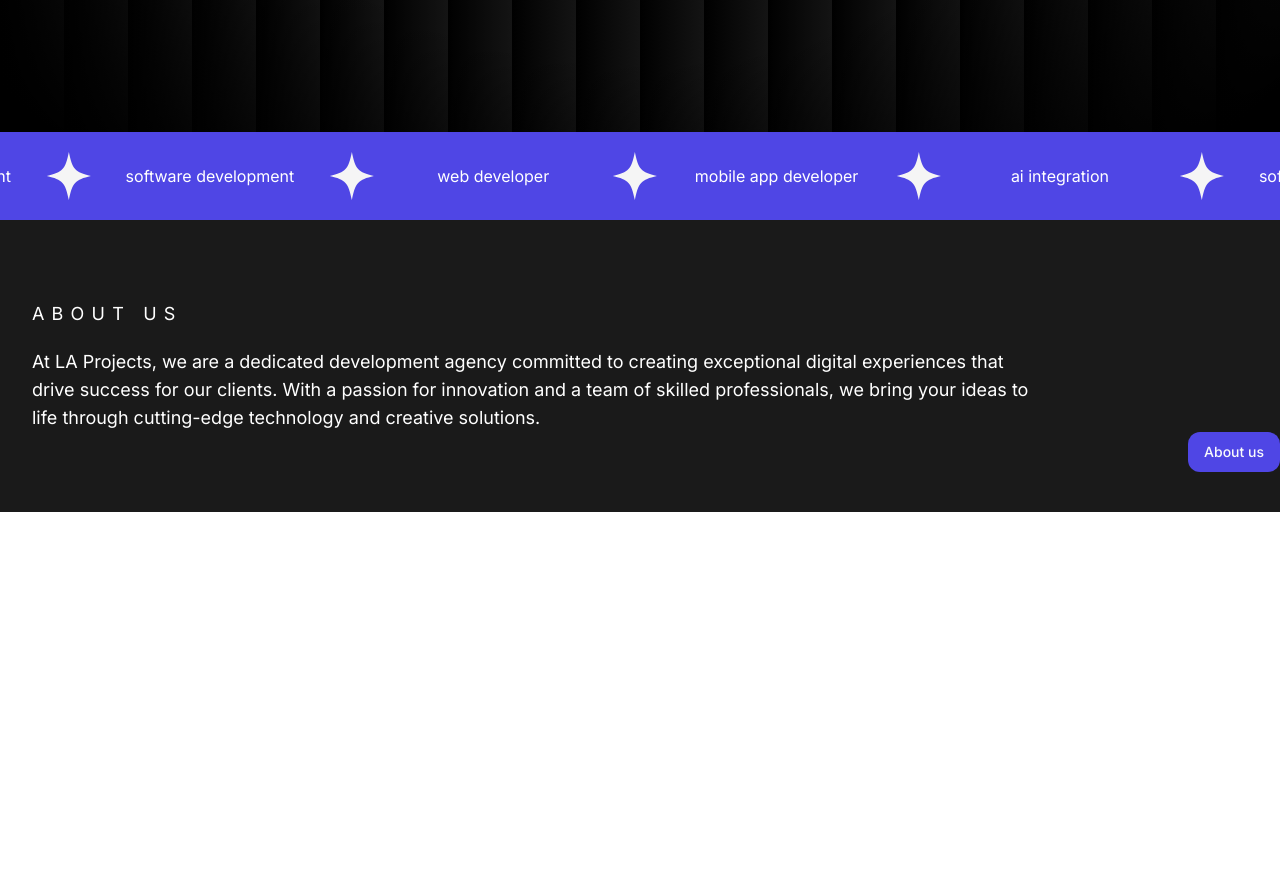
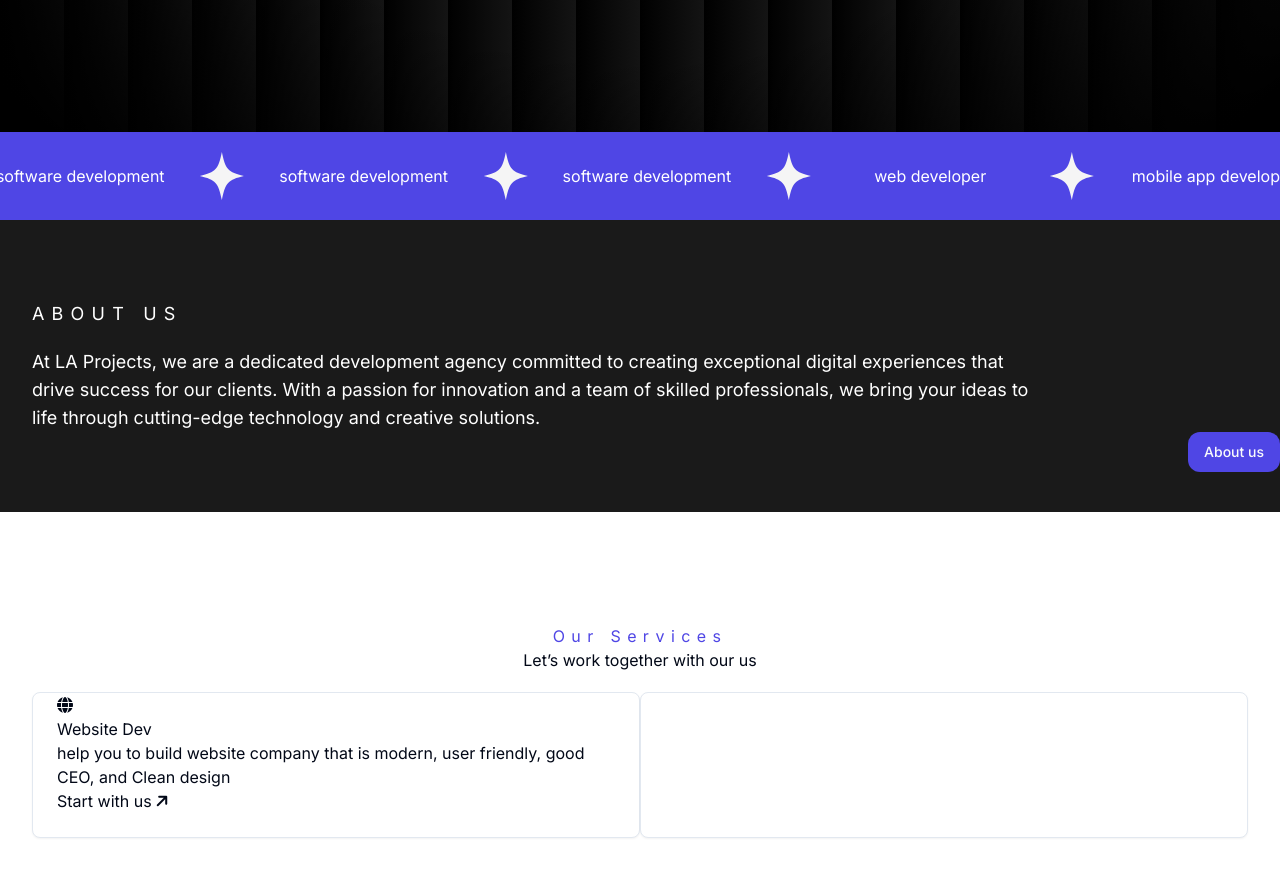
Before and after one commit to alihgad/LP-Project, a Next.js app: page / in a window 1280 px wide. Shown: the part 580-1456 px from the top of the page. Before the commit the page ends 1092 px from the top, so only its background shows below. Built offline with nearby package versions, Linux system fonts and the light colour scheme.

Commit message:
'banner'

```diff
--- a/src/app/layout.tsx
+++ b/src/app/layout.tsx
@@ -3,7 +3,7 @@ import { Inter as FontSans } from "next/font/google";
 import "./globals.css";
 import { cn } from "@/lib/utils";
 import '@fortawesome/fontawesome-free/css/all.min.css'
-import NavBar from "@/components/NavBar";
+import NavBar from "@/components/(global)/NavBar";
 import 'keen-slider/keen-slider.min.css'
 
 const fontSans = FontSans({
--- a/src/app/page.tsx
+++ b/src/app/page.tsx
@@ -1,8 +1,9 @@
 import React from "react";
 
-import Banner from "@/components/Banner";
-import About from "@/components/About";
-import Hero from "@/components/Hero";
+import Banner from "@/components/(Home page)/Banner";
+import About from "@/components/(Home page)/About";
+import Hero from "@/components/(Home page)/Hero";
+import Services from "@/components/(Home page)/Services";
 
 export default function Home() {
   return (
@@ -11,6 +12,7 @@ export default function Home() {
         <Banner />
       </Hero>
       <About />
+      <Services/>
     </>
   );
 }
--- a/src/components/About.tsx
+++ b/src/components/(Home page)/About.tsx
@@ -1,5 +1,5 @@
 import React from "react";
-import { Button } from "./ui/button";
+import { Button } from "../ui/button";
 import Link from "next/link";
 
 export default function About() {
--- a/src/components/Banner.tsx
+++ b/src/components/(Home page)/Banner.tsx
@@ -1,12 +1,11 @@
 "use client";
 import React from "react";
-import star from "./../../public/star.svg";
+import star from "./../../../public/star.svg";
 import Image from "next/image";
-import KeenSlider from "keen-slider";
 import { useKeenSlider } from "keen-slider/react";
 
 export default function Banner() {
-  const animation = { duration: 3000, easing: (t: number) => t };
+  const animation = { duration: 5000, easing: (t: number) => t };
 
   const [ref] = useKeenSlider<HTMLDivElement>({
     slides: {
@@ -15,7 +14,7 @@ export default function Banner() {
     mode: "snap",
     loop: true,
     renderMode: "performance",
-    drag: false,
+    // drag: false,
     created(s) {
       s.moveToIdx(5, true, animation);
     },
@@ -29,23 +28,7 @@ export default function Banner() {
 
   return (
     <>
-      {/* <section className="w-[1700px] -translate-x-20">
-        <div className=" py-6 bg-blue-banner FONT-[600] text-[20px] text-white text-lg flex items-center justify-evenly">
-          <p>WEB DEVELOPMENT</p>
-          <Image height={50} src={star} alt="star" />
-          <p>MOBILE APP DEVELOPMENT</p>
-          <Image height={50} src={star} alt="star" />
-          <p>AI INTEGRATION</p>
-          <Image height={50} src={star} alt="star" />
-          <p>UI/UX DESIGN</p>
-          <Image height={50} src={star} alt="star" />
-          <p>WEB DEVELOPMENT </p>
-          <Image height={50} src={star} alt="star" />
-          <p>CUSTOM SOFTWARE DEVELOPMENT </p>
-          <Image height={50} src={star} alt="star" />
-        </div>
-      </section> */}
-      <section className="overflow-hidden bg-blue-banner py-5">
+      <div className="overflow-hidden bg-blue-banner py-5">
         <div ref={ref} className="keen-slider slider items-center">
           <div className="keen-slider__slide number-slide1">web developer</div>
           <Image
@@ -92,7 +75,7 @@ export default function Banner() {
             className="keen-slider__slide number-slide12 star"
           />
         </div>
-      </section>
+      </div>
     </>
   );
 }
--- a/src/components/Hero.tsx
+++ b/src/components/(Home page)/Hero.tsx
@@ -30,7 +30,7 @@ export default function Hero({
               Book a call
             </Button>
           </div>
-          <div className="absolute bottom-0 right-0 left-0">{children}</div>
+          <section className="absolute bottom-0 right-0 left-0">{children}</section>
         </div>
       </div>
     </section>
--- /dev/null
+++ b/src/components/(Home page)/Services.tsx
@@ -0,0 +1,39 @@
+import React from "react";
+import { Card, CardContent } from "../ui/card";
+import Link from "next/link";
+
+export default function Services() {
+  return (
+    <>
+      <section className="bg-white py-28">
+        <div className="container">
+          <div className="flex justify-center items-center flex-col">
+            <h3 className="capitalize tracking-[0.4em] text-blue-main">
+              our services
+            </h3>
+            <p>Let’s work together with our us</p>
+          </div>
+          <div className="mt-5 ">
+            <div className="grid grid-cols-2">
+              <Card>
+                <CardContent>
+                  <div className="text">
+                    <i className="fa-solid fa-globe"></i>
+                    <h3>Website Dev</h3>
+                    <p>
+                      help you to build website company that is modern, user
+                      friendly, good CEO, and Clean design
+                    </p>
+                    <Link href={'/contact'}> Start with us <i className="fa-solid fa-arrow-up rotate-45"></i> </Link>
+                  </div>
+                </CardContent>
+              </Card>
+              <Card></Card>
+            </div>
+            <div className="bottom"></div>
+          </div>
+        </div>
+      </section>
+    </>
+  );
+}
```
Also changed, not shown: src/components/(global)/NavBar.tsx (renamed from src/components/NavBar.tsx, +1 -6 lines).
